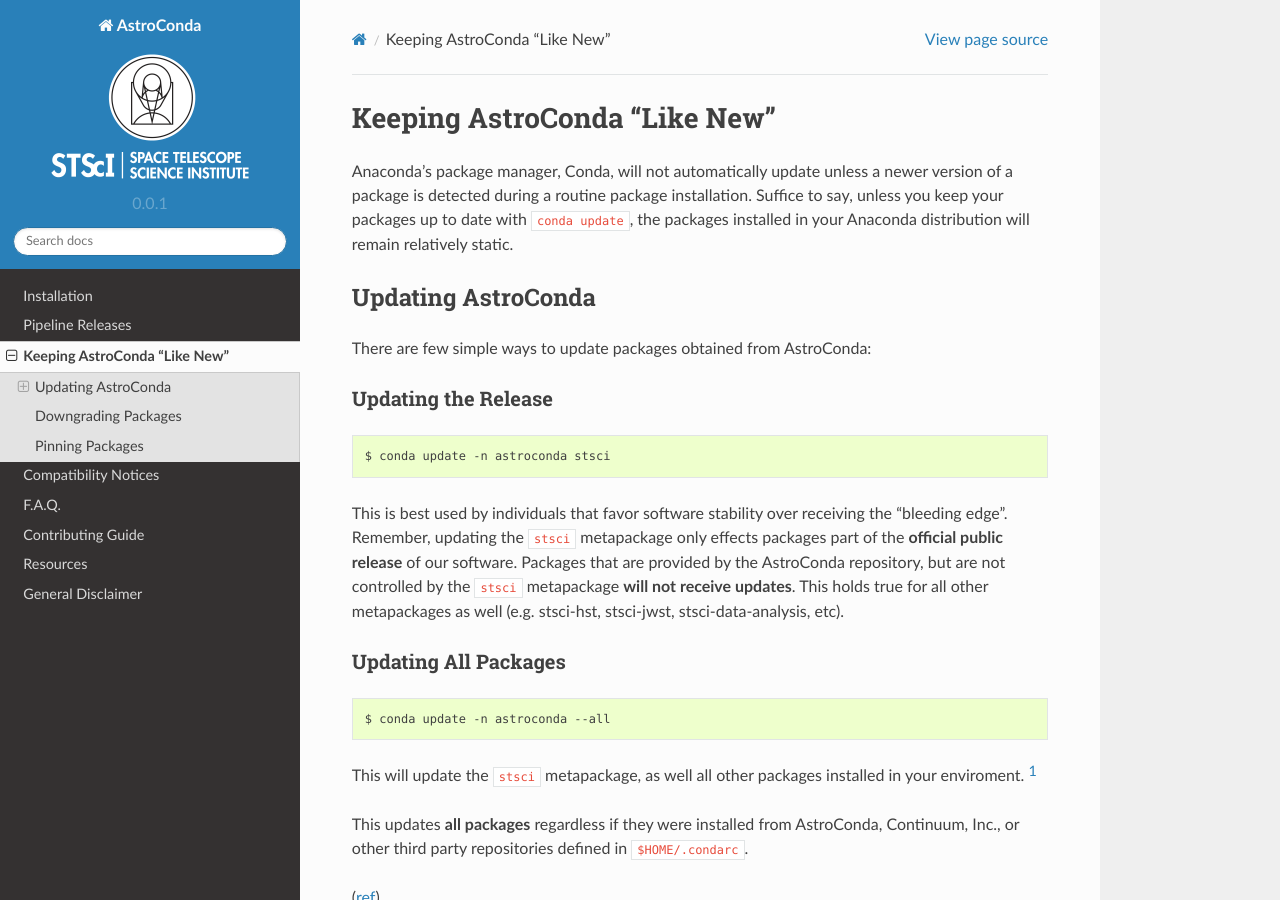
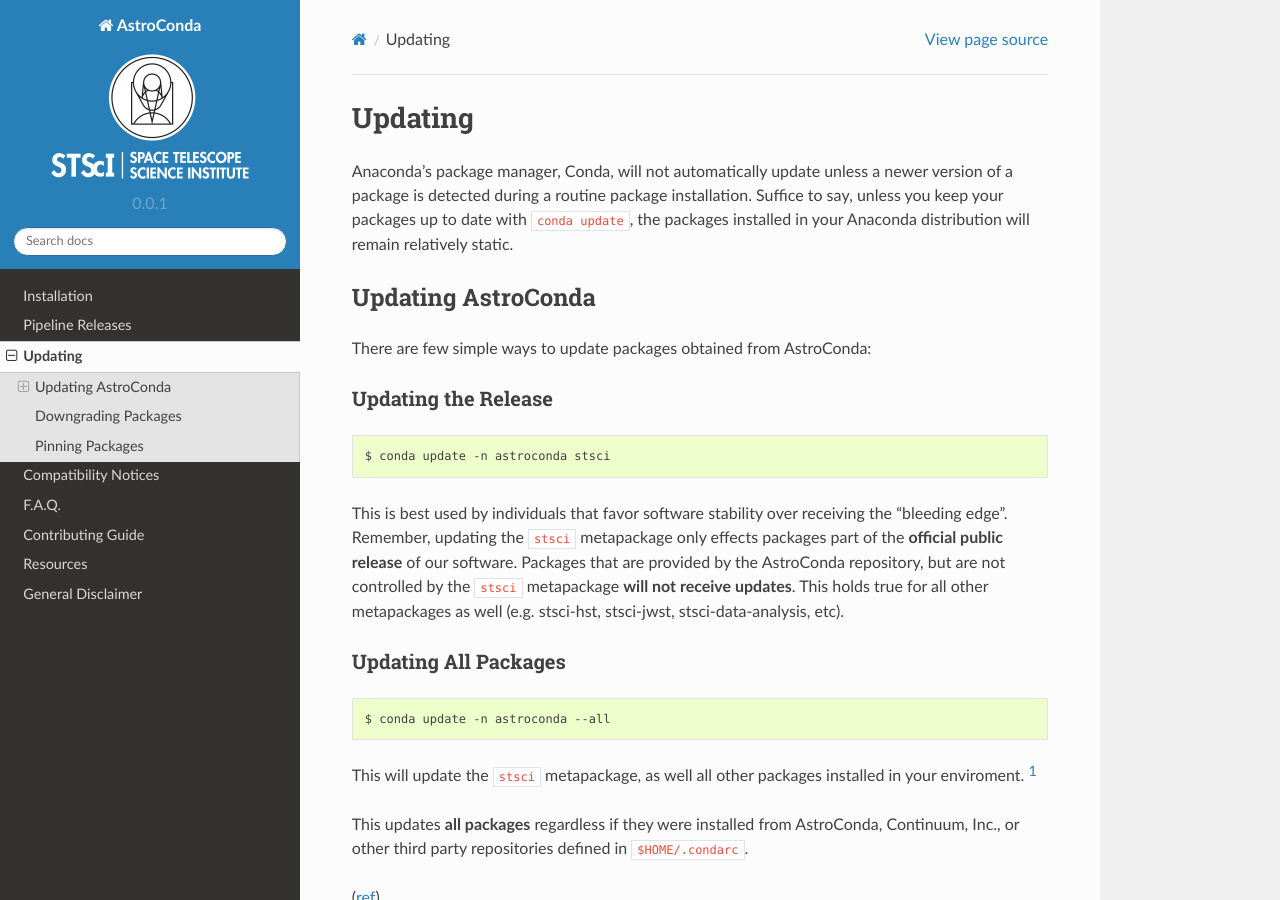
Before and after one commit to jhunkeler/astroconda, a Sphinx documentation site: the page built from source/updating.rst, in a window 1280 px wide and 900 px high. Built offline with Sphinx 7.4.7 and the Read the Docs theme 2.0.0, drawn with Linux system fonts in a browser that asks for light colours; pages that are not in the unit, such as notebooks, are missing from menus.

Commit message:
We no longer keep things like new. We update them.

```diff
--- a/source/updating.rst
+++ b/source/updating.rst
@@ -1,6 +1,6 @@
-*****************************
-Keeping AstroConda "Like New"
-*****************************
+********
+Updating
+********
 
 Anaconda's package manager, Conda, will not automatically update unless a newer version of a package is detected during a routine package installation. Suffice to say, unless you keep your packages up to date with ``conda update``, the packages installed in your Anaconda distribution will remain relatively static.
 
```
